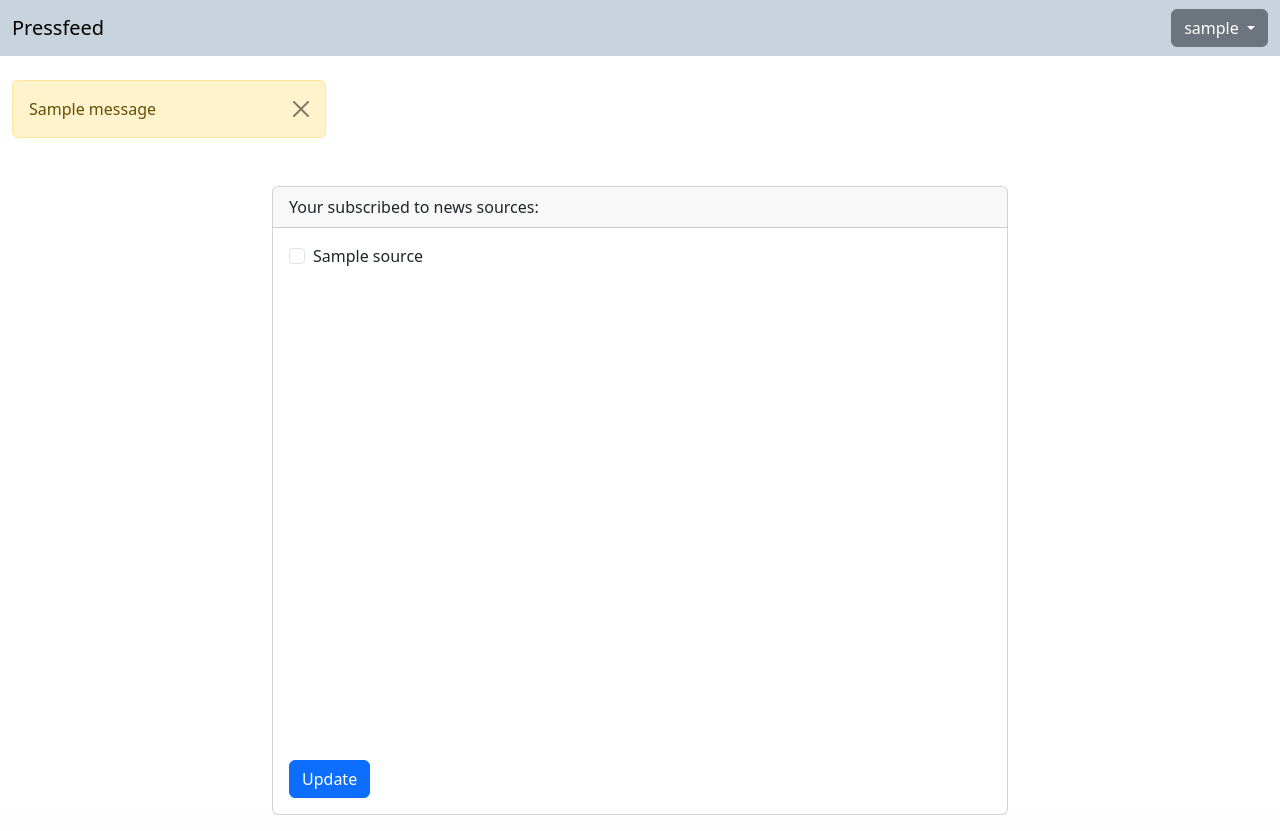
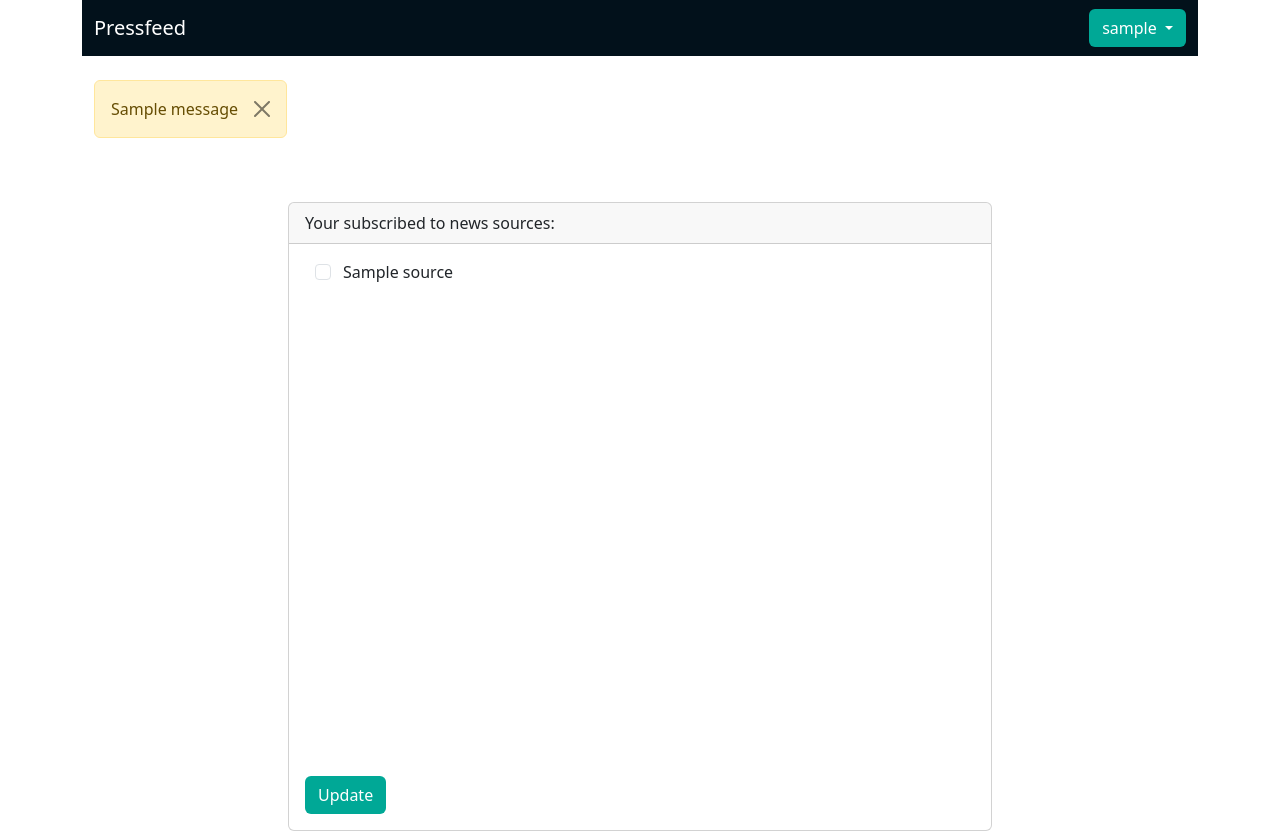
Before and after one commit to sean-fulton/Pressfeed, a Django app: page /subscribe/ in a window 1280 px wide. Run offline with Django 4.2, Linux system fonts and the light colour scheme; a user stored in the database is signed in; tables that the repository leaves empty hold one stand-in row (values such as "Sample post"); one stand-in notice (Sample message) is shown; parts of the project's set-up code (start-up, migrations or seed data) failed here and were passed over.

Commit message:
styling updated

```diff
--- a/pressfeed/authentication/templates/accounts/login.html
+++ b/pressfeed/authentication/templates/accounts/login.html
@@ -20,7 +20,7 @@
             <input type="checkbox" class="form-check-input" name="">
             <label class="form-check-label" for="exampleCheck1">Remember me</label>
         </div>
-        <input type="submit" value="Submit" class="btn btn-secondary">
+        <input type="submit" value="Submit" class="btn">
     </form>
 </div>
 {% endblock %}
--- a/pressfeed/authentication/templates/accounts/register.html
+++ b/pressfeed/authentication/templates/accounts/register.html
@@ -18,7 +18,7 @@
 
         {{ form.as_p }}
 
-        <input type="submit" value="Submit" class="btn btn-secondary">
+        <input type="submit" value="Submit" class="btn">
     </form>
 </div>
 
--- a/pressfeed/news/templates/base.html
+++ b/pressfeed/news/templates/base.html
@@ -6,11 +6,12 @@
     <title>Pressfeed</title>
     <link href="https://cdn.jsdelivr.net/npm/bootstrap@5.3.0-alpha1/dist/css/bootstrap.min.css" rel="stylesheet"
           integrity="sha384-GLhlTQ8iRABdZLl6O3oVMWSktQOp6b7In1Zl3/Jr59b6EGGoI1aFkw7cmDA6j6gD" crossorigin="anonymous">
-    {% load static %} <link rel="stylesheet" type="text/css" href="{% static 'stylesheet.css' %}">
+    {% load static %}
+    <link rel="stylesheet" href="{% static 'css/stylesheet.css' %}">
 </head>
 <body>
-
-<nav class="navbar navbar-expand-lg" style="background-color: #c9d3dd">
+<div class="container-sm">
+    <nav class="navbar navbar-expand-lg" style="background-color: #02111B">
         <div class="container-fluid">
             <a class="navbar-brand" href="/">Pressfeed</a>
             <button class="navbar-toggler" type="button" data-bs-toggle="collapse"
@@ -22,10 +23,12 @@
                 {% if user.is_authenticated %}
                 <ul class="navbar-nav ms-auto mb-2 mb-lg-0">
                     <div class="dropdown">
-                    <button class="btn btn-secondary dropdown-toggle" type="button" data-bs-toggle="dropdown" aria-expanded="false">
+                        <button class="btn dropdown-toggle" id="nav-profile-button" type="button"
+                                data-bs-toggle="dropdown"
+                                aria-expanded="false">
                             {{ user.get_username }}
                         </button>
-                    <ul class="dropdown-menu">
+                        <ul class="dropdown-menu dropdown-menu-right">
                             <li><a class="dropdown-item" href="/">Profile</a></li>
                             <li><a class="dropdown-item" href="/feed">Feed</a></li>
                             <li><a class="dropdown-item" href="/subscribe">Subscriptions</a></li>
@@ -51,8 +54,8 @@
     <div class="container-fluid">
         {% if messages %}
         {% for message in messages %}
-    <div class="alert alert-warning alert-dismissible fade show col-sm-3" role="alert">
-        {{message}}
+        <div class="alert alert-warning alert-dismissible fade show d-inline-block w-auto" role="alert">
+            {{ message }}
             <button type="button" class="btn-close" data-bs-dismiss="alert" aria-label="Close"></button>
         </div>
         {% endfor %}
@@ -67,5 +70,6 @@
     <script src="https://cdn.jsdelivr.net/npm/bootstrap@5.3.0-alpha1/dist/js/bootstrap.min.js"
             integrity="sha384-mQ93GR66B00ZXjt0YO5KlohRA5SY2XofN4zfuZxLkoj1gXtW8ANNCe9d5Y3eG5eD"
             crossorigin="anonymous"></script>
+</div>
 </body>
 </html>
--- a/pressfeed/news/templates/subscribe.html
+++ b/pressfeed/news/templates/subscribe.html
@@ -12,19 +12,19 @@
             <form method="post" class="form" id="subscription-form" style="height: 500px; overflow-y: scroll;">
               {% csrf_token %}
               {% for source in sources %}
-                <div class="form-check">
+                <div class="form-check" id="form-box">
                   <input class="form-check-input custom-checkbox" type="checkbox" name="{{ source.name }}" id="{{ source.name }}"
                     {% if source in user_sources %}
                       checked
                     {% endif %}
                   >
-                  <label class="form-check-label" for="{{ source.name }}">
+                  <label class="form-check-label sub-input-label" for="{{source.name}}">
                     {{ source.name }}
                   </label>
                 </div>
               {% endfor %}
             </form>
-            <button type="button" class="btn btn-primary mt-3" id="update-button">Update</button>
+            <button type="button" class="btn mt-3" id="update-button">Update</button>
           </div>
         </div>
       </div>
--- a/pressfeed/news/templates/testfeed.html
+++ b/pressfeed/news/templates/testfeed.html
@@ -2,8 +2,6 @@
 
 {% block content %}
 <!-- PostgreSQL -->
-
-<h2>{{ user.get_username }}'s Pressfeed</h2>
 
 <div class="container">
     <div class="row">
@@ -18,7 +16,7 @@
 <!--                    {% endif %}-->
                     <p> {{ article.published_at }} </p>
                     <div class="mt-auto">
-                        <a href="{{ article.url }}" target="_blank" class="btn btn-primary">Read more</a>
+                        <a href="{{ article.url }}" target="_blank" class="btn">Read more</a>
                     </div>
                 </div>
             </div>
--- a/pressfeed/news/views.py
+++ b/pressfeed/news/views.py
@@ -32,6 +32,7 @@ def subscribe(request):
             elif request.POST.get(source.name) == None:
                     source.subscribers.remove(request.user)
 
+        messages.success(request, "You have updated your subscriptions!")
         return redirect('subscribe')
 
     # If no form submitted, show user's subscribed sources
--- /dev/null
+++ b/pressfeed/static/css/stylesheet.css
@@ -0,0 +1,61 @@
+#article-date {
+    margin-bottom: 1px;
+}
+
+.btn, .btn:focus {
+    color: white;
+    background-color: #00A896;
+    outline: none !important;
+}
+
+.btn:hover, .btn:active {
+    color: white;
+    background-color: #3F4045;
+    outline: none !important;
+}
+
+.navbar-brand {
+  display: inline-block;
+  position: relative;
+  color: white;
+}
+
+.navbar-brand:hover {
+    color: white;
+}
+
+.navbar-brand:after {
+  content: '';
+  position: absolute;
+  width: 100%;
+  transform: scaleX(0);
+  height: 2px;
+  bottom: 0;
+  left: 0;
+  background-color: #00A896;
+  transform-origin: bottom right;
+  transition: transform 0.25s ease-out;
+}
+
+.navbar-brand:hover:after {
+  transform: scaleX(1);
+  transform-origin: bottom left;
+}
+
+.dropdown-item:hover {
+    color: white;
+    background-color: #00A896;
+}
+
+.sub-input-label {
+    margin-left: 4px;
+}
+
+#form-box {
+    margin-left: 10px;
+}
+
+#no-subs-header, #feed-header {
+    margin-bottom: 20px;
+    text-align: center;
+}
--- a/pressfeed/static/stylesheet.css
+++ /dev/null
@@ -1,3 +0,0 @@
-#article-date {
-    margin-bottom: 1px;
-}
```
Also changed, not shown: pressfeed/news/templates/newsfeed.html (+9 -2 lines), pressfeed/static/err-splash.jpg. Lines whose indentation alone changed are shown as unchanged.
